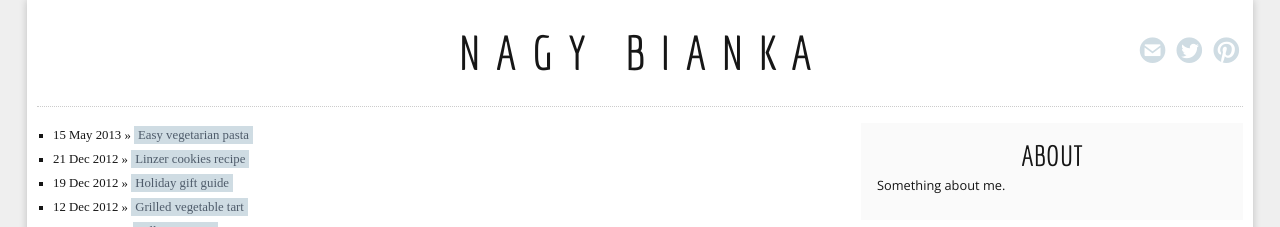
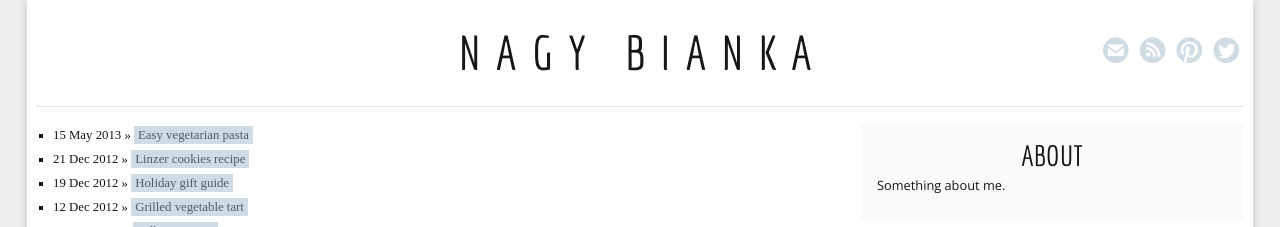
Before and after one commit to nagybianka/nagybianka.eu, a Jekyll site: the page built from index.html, in a window 1280 px wide. Shown: the top 227 px of the page. Built offline with Jekyll 4.4.1, drawn with Linux system fonts in a browser that asks for light colours.

Commit message:
Add RSS icon + autodetect

```diff
--- a/_layouts/default.html
+++ b/_layouts/default.html
@@ -15,6 +15,7 @@
     <link rel="stylesheet" type="text/css" href="/css/ss-social.css" />
     <link rel="stylesheet" type="text/css" href="/css/ss-standard.css" />
     <link href="/favicon.ico" rel="shortcut icon">
+    <link rel="alternate" type="application/rss+xml" title="{{ site.name }}'s RSS feed" href="/feed.xml" />
     <meta content="width=device-width, initial-scale=1.0, maximum-scale=1.0, user-scalable=no" name="viewport">
     <meta content="{{ page.title }} &mdash; {{ site.name }}" name="DC.Title" />
     <meta content="Nagy Bianka" name="DC.Creator" />
@@ -36,10 +37,13 @@
                 <a href="mailto:{{ site.email }}" title="Contact me">Mail</a>
               </li>
               <li>
-                <a href="https://twitter.com/nagybianka" title="Follow me on Twitter">Twitter</a>
+                <a href="/feed.xml" title="Follow my RSS feed">RSS</a>
               </li>
               <li>
                 <a href="https://pinterest.com/bizsu" title="Follow me on Pinterest">Pinterest</a>
+              </li>
+              <li>
+                <a href="https://twitter.com/nagybianka" title="Follow me on Twitter">Twitter</a>
               </li>
             </ul>
           </div>
```
